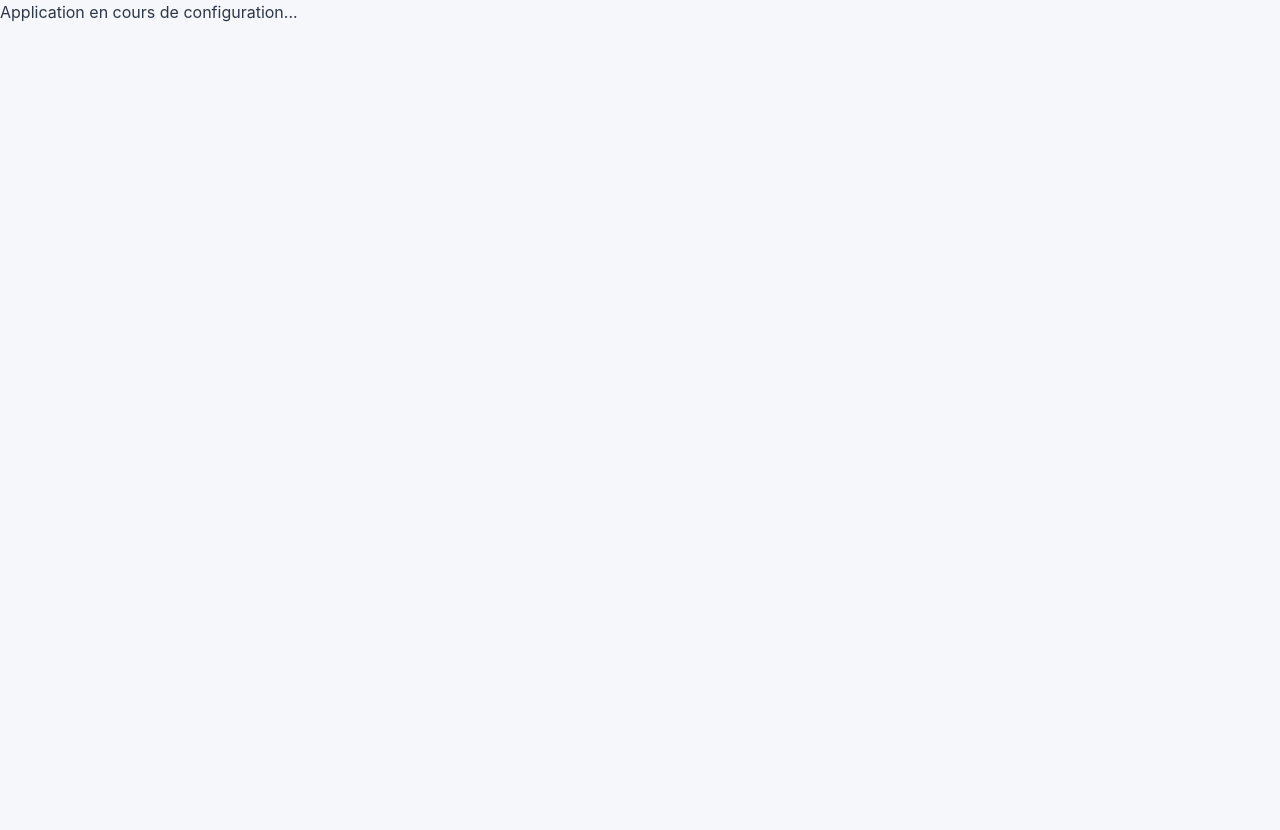
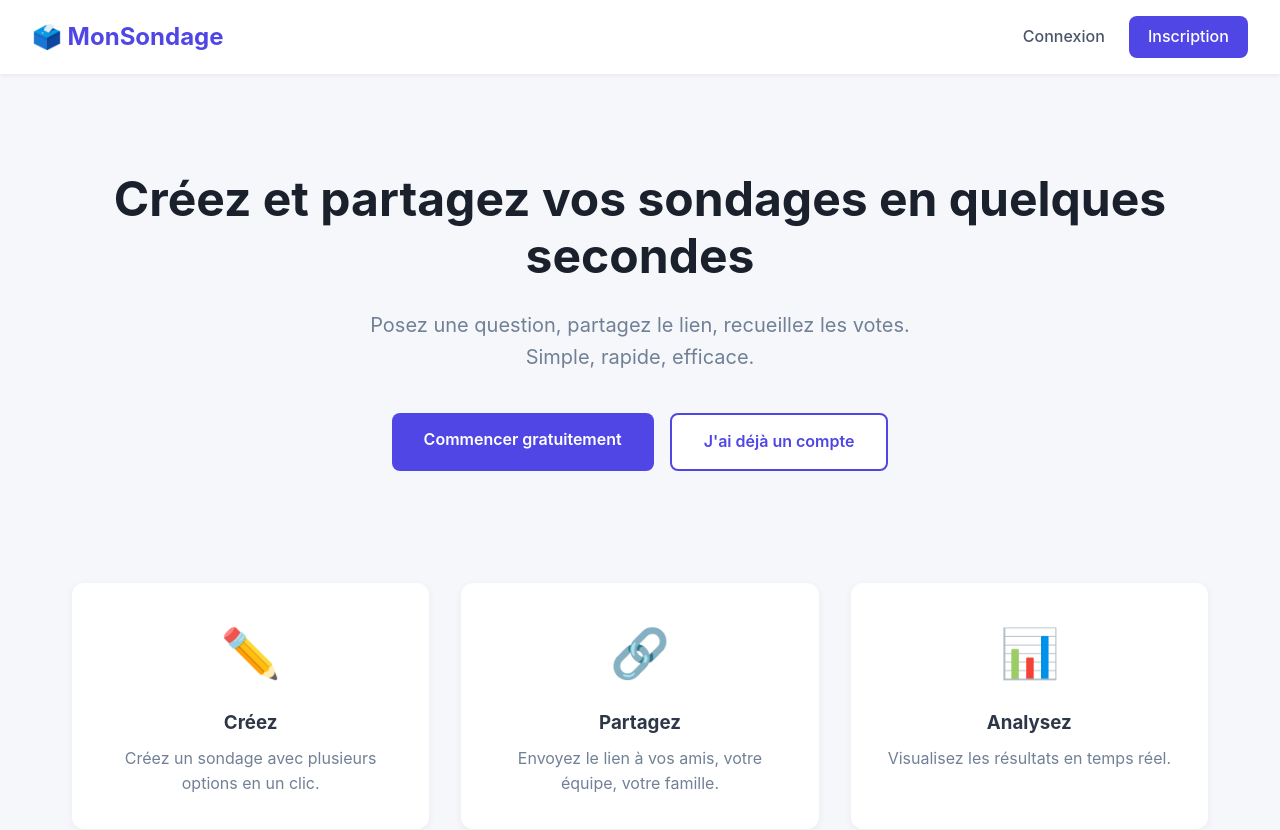
Before and after one commit to quangquan117/Ctf_M2, a React (Vite) app in the folder front/: page / in a window 1280 px wide. Shown: the top 830 px of the page. Before the commit the page ends 800 px from the top, so only its background shows below. Built offline with nearby package versions, Linux system fonts and the light colour scheme.

Commit message:
feat(front): configuration du routing principal de l'application

```diff
--- a/front/src/App.tsx
+++ b/front/src/App.tsx
@@ -1,5 +1,22 @@
+import { BrowserRouter, Routes, Route } from "react-router-dom";
+import Navbar from "./components/Navbar";
+import Home from "./pages/Home";
+import Login from "./pages/Login";
+import Register from "./pages/Register";
+
 function App() {
-  return <div>Application en cours de configuration...</div>;
+  return (
+    <BrowserRouter>
+      <Navbar />
+      <main>
+        <Routes>
+          <Route path="/" element={<Home />} />
+          <Route path="/connexion" element={<Login />} />
+          <Route path="/inscription" element={<Register />} />
+        </Routes>
+      </main>
+    </BrowserRouter>
+  );
 }
 
 export default App;
```
